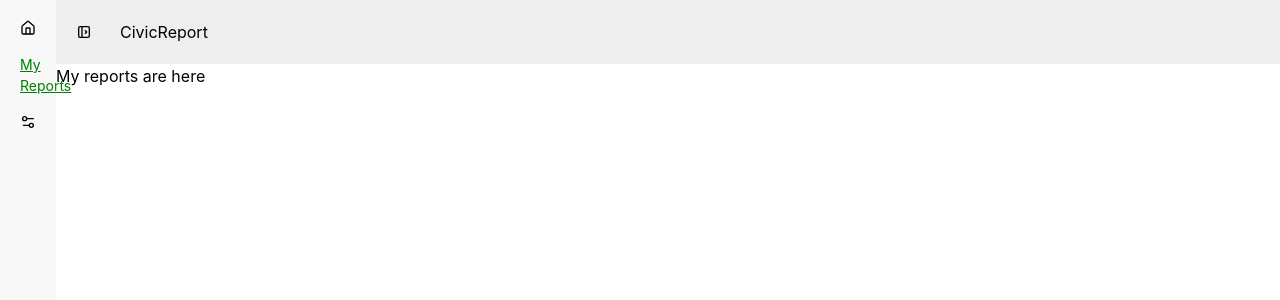
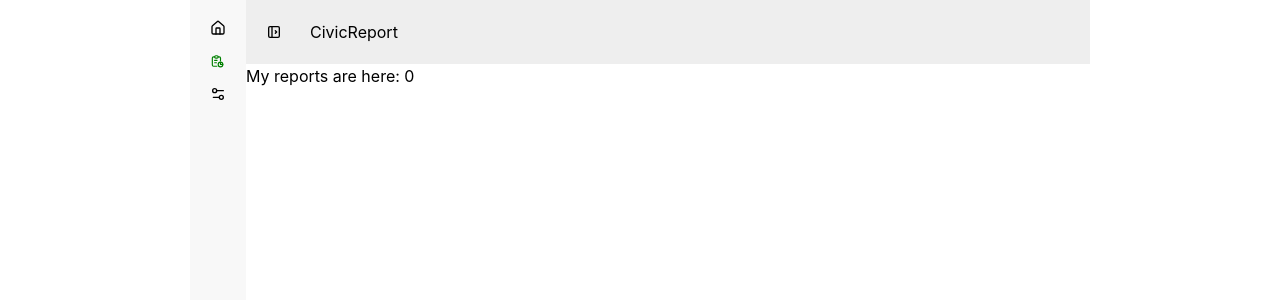
Before and after one commit to AbuJubaeid/CivicReport-Client, a React (Vite) app: page /dashboard/my-reports in a window 1280 px wide. Shown: the top 300 px of the page. Built offline with nearby package versions, Linux system fonts and the light colour scheme; no server answers; sample sign-in values are in the browser's storage.

Commit message:
data get for MyReports using tanstack

```diff
--- a/package.json
+++ b/package.json
@@ -18,6 +18,7 @@
     "react-dom": "^19.2.0",
     "react-hook-form": "^7.68.0",
     "react-hot-toast": "^2.6.0",
+    "react-icons": "^5.5.0",
     "react-router": "^7.10.1",
     "tailwindcss": "^4.1.17"
   },
--- a/src/layout/DashBoardLayout.jsx
+++ b/src/layout/DashBoardLayout.jsx
@@ -1,8 +1,9 @@
+import { TbReport } from "react-icons/tb";
 import { Link, NavLink, Outlet } from "react-router";
 
 const DashBoardLayout = () => {
     return (
-        <div className="drawer lg:drawer-open">
+        <div className="drawer lg:drawer-open max-w-[900px] mx-auto">
   <input id="my-drawer-4" type="checkbox" className="drawer-toggle" />
   <div className="drawer-content">
     {/* Navbar */}
@@ -35,8 +36,12 @@ const DashBoardLayout = () => {
         {/* my dashboard links */}
         <li>
             <NavLink className={({ isActive }) =>
-                  isActive ? "active-link" : "inactive-link"
-                } to="/dashboard/my-reports">My Reports</NavLink>
+    `${isActive ? "active-link" : "inactive-link"} is-drawer-close tooltip tooltip-right`
+  }
+                data-tip="MyReports"
+                to="/dashboard/my-reports">
+                <TbReport />
+                <span className="is-drawer-close:hidden">My Reports</span></NavLink>
         </li>
 
         {/* List item */}
--- a/src/layout/RootLayout.jsx
+++ b/src/layout/RootLayout.jsx
@@ -4,7 +4,7 @@ import Navbar from '../pages/shared/Navbar/Navbar';
 
 const RootLayout = () => {
     return (
-      <div className='mx-10'>
+      <div className='max-w-[900px] mx-auto'>
         <div>
             <Navbar></Navbar>
         </div>
--- a/src/main.jsx
+++ b/src/main.jsx
@@ -1,3 +1,4 @@
+import { QueryClient, QueryClientProvider } from '@tanstack/react-query'
 import { StrictMode } from 'react'
 import { createRoot } from 'react-dom/client'
 import { Toaster } from 'react-hot-toast'
@@ -6,11 +7,15 @@ import AuthProvider from './context/AuthContext/AuthProvider.jsx'
 import './index.css'
 import { router } from './routes/route.jsx'
 
+const queryClient = new QueryClient()
+
 createRoot(document.getElementById('root')).render(
   <StrictMode>
-    <AuthProvider>
+    <QueryClientProvider client={queryClient}>
+      <AuthProvider>
       <RouterProvider router={router} />
       <Toaster />
     </AuthProvider>
+    </QueryClientProvider>
   </StrictMode>
 )
--- a/src/pages/DashBoard/MyReports/MyReports.jsx
+++ b/src/pages/DashBoard/MyReports/MyReports.jsx
@@ -1,8 +1,21 @@
+import { useQuery } from "@tanstack/react-query";
+import useAxiosSecure from "../../../hooks/useAxiosSecure";
+import useHook from "../../../hooks/useHook";
 
 const MyReports = () => {
+    const { user } = useHook()
+    const axiosSecure = useAxiosSecure()
+
+    const {  data: reports = [] } = useQuery({
+    queryKey: ['MyReport', user?.email],
+    queryFn: async ()=>{
+        const res = await axiosSecure.get(`/reports?email=${user.email}`)
+        return res.data
+    },
+  })
     return (
         <div>
-            <h2>My reports are here</h2>
+            <h2>My reports are here: {reports.length}</h2>
         </div>
     );
 };
```
Also changed, not shown: 1 other file (tests, documents, lock files or other folders).
